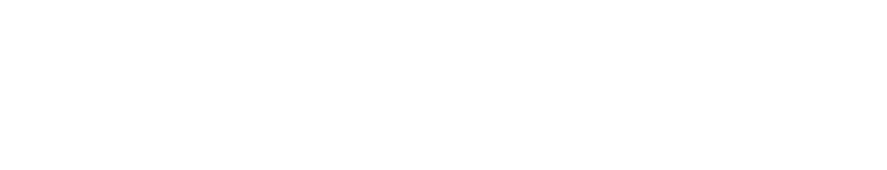
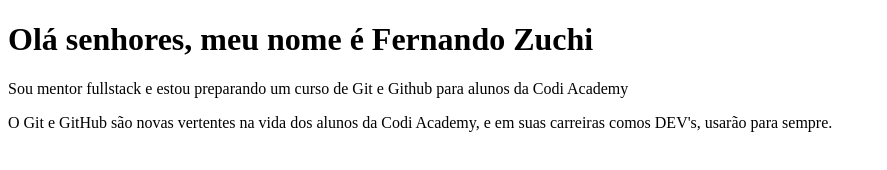
Before and after one commit to FernandoZuchi/RoteiroGit-GitHub, a plain HTML site: page index.html in a window 1280 px wide. Shown: the whole page, without its empty margins (0-887 px from the left). Drawn offline with Linux system fonts and the light colour scheme.

Commit message:
Atualizando index.html com uma nova linha

```diff
--- a/index.html
+++ b/index.html
@@ -3,9 +3,11 @@
 <head>
     <meta charset="UTF-8">
     <meta name="viewport" content="width=device-width, initial-scale=1.0">
-    <title>Hello Git e Github</title>
+    <title>Hello Git e Github para alunos da Codi Academy</title>
 </head>
 <body>
-
+    <h1>Olá senhores, meu nome é Fernando Zuchi</h1>
+    <p>Sou mentor fullstack e estou preparando um curso de Git e Github para alunos da Codi Academy</p>
+    <p>O Git e GitHub são novas vertentes na vida dos alunos da Codi Academy, e em suas carreiras comos DEV's, usarão para sempre.</p>
 </body>
 </html>
```
